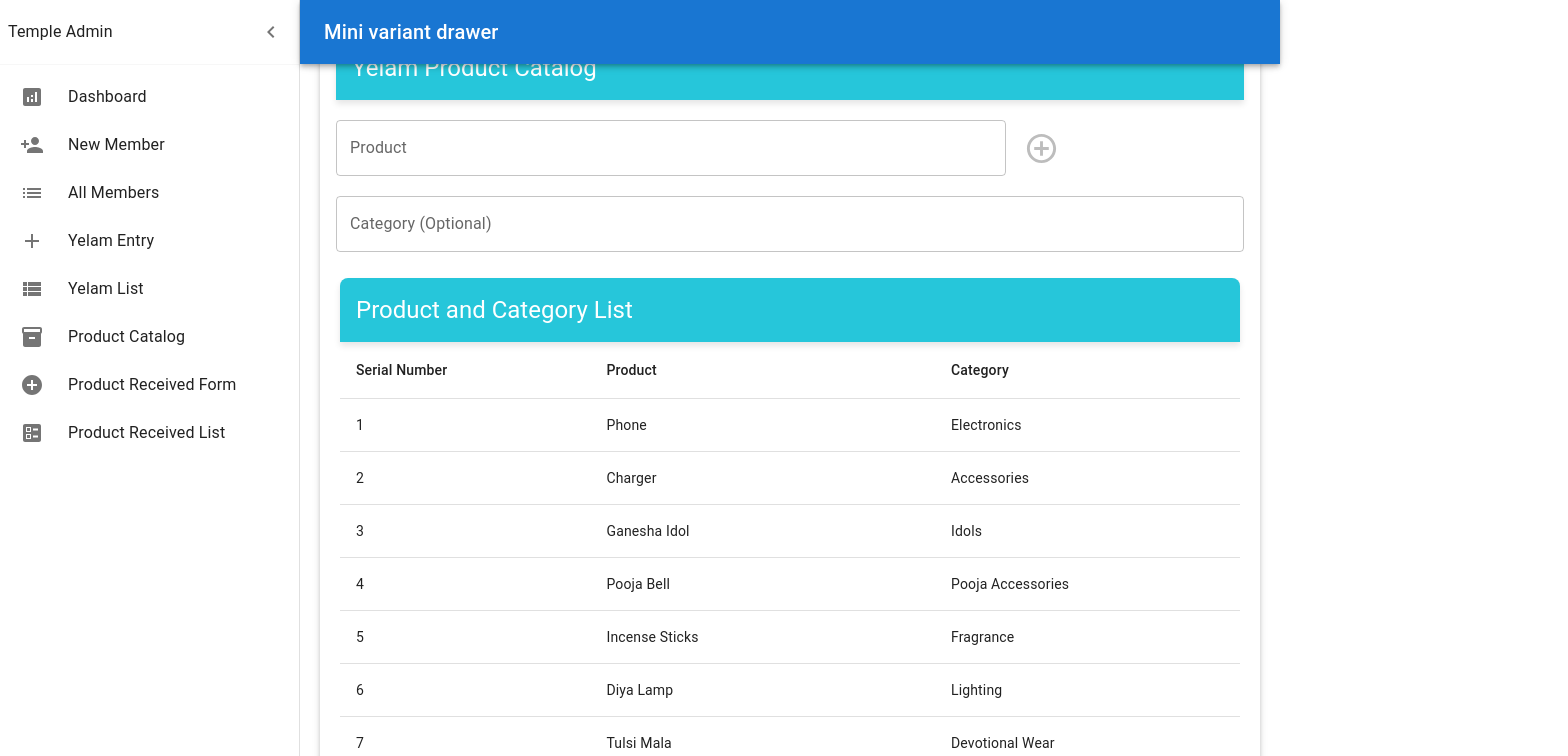
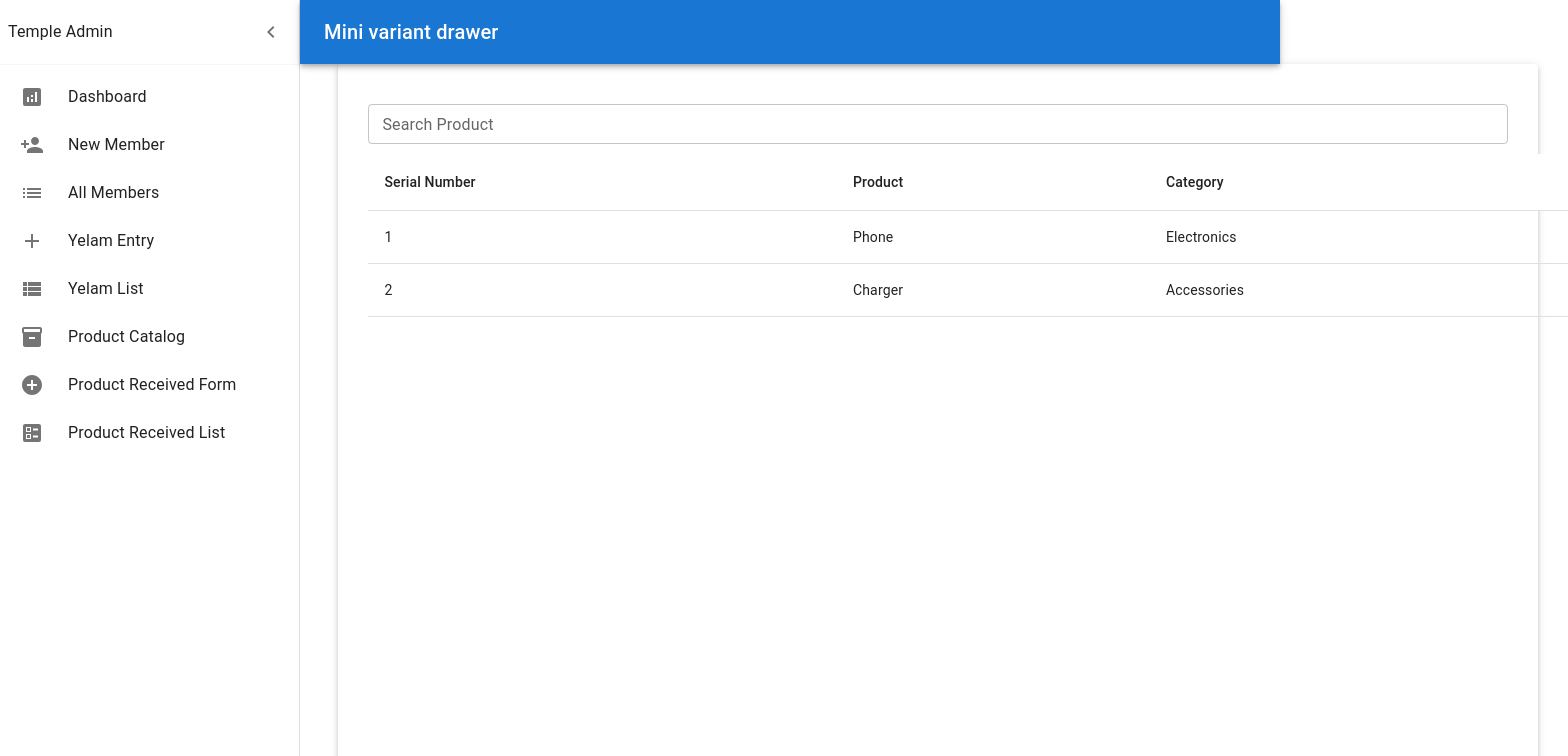
Before and after one commit to pattarkarthik/temple-admin, a React (Create React App) app: page /product-catalog in a window 1280 px wide. Shown: the top 756 px of the page, 1568 px wide, since content can reach past the window. Built offline with nearby package versions, Linux system fonts and the light colour scheme; the HTML template or start-up script is replaced by a standard one.

Commit message:
refactored Ui

```diff
--- /dev/null
+++ b/src/components/Catalog.js
@@ -0,0 +1,223 @@
+import { useState } from "react";
+import Paper from "@mui/material/Paper";
+import Table from "@mui/material/Table";
+import TableBody from "@mui/material/TableBody";
+import TableCell from "@mui/material/TableCell";
+import TableContainer from "@mui/material/TableContainer";
+import TableHead from "@mui/material/TableHead";
+import TableRow from "@mui/material/TableRow";
+import Box from "@mui/material/Box";
+import Button from "@mui/material/Button";
+import Modal from "@mui/material/Modal";
+import TextField from "@mui/material/TextField";
+import MenuItem from "@mui/material/MenuItem";
+
+const fields = [
+  { label: "Serial Number", name: "serialNumber", required: true },
+  { label: "Product", name: "Product", required: true },
+  { label: "Category", name: "Category", required: true },
+];
+
+const initialProducts = [
+  { serialNumber: 1, Product: "Phone", Category: "Electronics" },
+  { serialNumber: 2, Product: "Charger", Category: "Accessories" },
+];
+
+const categories = [
+  "Electronics",
+  "Accessories",
+  "Idols",
+  "Pooja Accessories",
+  "Fragrance",
+  "Lighting",
+  "Devotional Wear",
+  "Pooja Essentials",
+  "Furnishings",
+];
+
+export default function Catalog() {
+  const [rows, setRows] = useState(initialProducts);
+  const [filteredRows, setFilteredRows] = useState(initialProducts);
+  const [isModalOpen, setModalOpen] = useState(false);
+  const [newProduct, setNewProduct] = useState({ Product: "", Category: "" });
+  const [error, setError] = useState({ Product: false, Category: false });
+  const [searchInput, setSearchInput] = useState("");
+  const [suggestions, setSuggestions] = useState([]);
+
+  const handleModalOpen = () => setModalOpen(true);
+  const handleModalClose = () => {
+    setModalOpen(false);
+    setNewProduct({ Product: "", Category: "" });
+    setError({ Product: false, Category: false });
+  };
+
+  const handleAddProduct = () => {
+    const errors = {
+      Product: !newProduct.Product.trim(),
+      Category: !newProduct.Category.trim(),
+    };
+
+    if (errors.Product || errors.Category) {
+      setError(errors);
+      return;
+    }
+
+    const newSerialNumber =
+      rows.length > 0 ? rows[rows.length - 1].serialNumber + 1 : 1;
+    const updatedProduct = { ...newProduct, serialNumber: newSerialNumber };
+
+    setRows((prev) => [...prev, updatedProduct]);
+    setFilteredRows((prev) => [...prev, updatedProduct]);
+    handleModalClose();
+  };
+
+  const handleInputChange = (e) => {
+    const { name, value } = e.target;
+    setNewProduct((prev) => ({ ...prev, [name]: value }));
+    setError((prev) => ({ ...prev, [name]: false }));
+  };
+
+  const handleSearchChange = (e) => {
+    const value = e.target.value.toLowerCase();
+    let filteredData = rows.filter((row) =>
+      Object.values(row).some((field) =>
+        String(field).toLowerCase().includes(value)
+      )
+    );
+
+    setFilteredRows(filteredData);
+  };
+
+  const handleSuggestionClick = (product) => {
+    setFilteredRows([product]);
+    setSearchInput(product.Product);
+    setSuggestions([]);
+  };
+
+  return (
+    <Paper
+      elevation={3}
+      sx={{ padding: "30px", width: "100%", minWidth: "1200px" }}
+    >
+      <Box height={10} />
+      <TextField
+        fullWidth
+        label="Search Product"
+        onChange={(e) => handleSearchChange(e)}
+        size="small"
+      />
+      {suggestions.length > 0 && (
+        <ul
+          style={{
+            listStyleType: "none",
+            margin: 0,
+            padding: "10px",
+            border: "1px solid #ccc",
+            maxHeight: "150px",
+            overflowY: "auto",
+            position: "absolute",
+            backgroundColor: "white",
+            zIndex: 1,
+            width: "300px",
+          }}
+        >
+          {suggestions.map((product) => (
+            <li
+              key={product.serialNumber}
+              onClick={() => handleSuggestionClick(product)}
+              style={{
+                padding: "5px",
+                cursor: "pointer",
+              }}
+            >
+              {product.Product}
+            </li>
+          ))}
+        </ul>
+      )}
+      <Box height={10} />
+      {filteredRows.length === 0 ? (
+        <Box textAlign="center" mt={2}>
+          <Button variant="contained" color="primary" onClick={handleModalOpen}>
+            Add Product
+          </Button>
+        </Box>
+      ) : (
+        <TableContainer
+          sx={{ overflowY: "auto", maxHeight: "650px", minWidth: "1200px" }}
+        >
+          <Table stickyHeader aria-label="sticky table">
+            <TableHead>
+              <TableRow>
+                {fields.map((field) => (
+                  <TableCell key={field.name}>{field.label}</TableCell>
+                ))}
+              </TableRow>
+            </TableHead>
+            <TableBody>
+              {filteredRows.map((row) => (
+                <TableRow key={row.serialNumber}>
+                  {fields.map((field) => (
+                    <TableCell key={field.name}>{row[field.name]}</TableCell>
+                  ))}
+                </TableRow>
+              ))}
+            </TableBody>
+          </Table>
+        </TableContainer>
+      )}
+
+      {/* Add Product Modal */}
+      <Modal open={isModalOpen} onClose={handleModalClose}>
+        <Paper
+          sx={{
+            position: "absolute",
+            top: "50%",
+            left: "50%",
+            transform: "translate(-50%, -50%)",
+            padding: "20px",
+            width: "400px",
+          }}
+        >
+          <h3>Add New Product</h3>
+          <TextField
+            fullWidth
+            label="Product Name"
+            name="Product"
+            value={newProduct.Product}
+            onChange={handleInputChange}
+            margin="normal"
+            error={error.Product}
+            helperText={error.Product ? "Product Name is required" : ""}
+          />
+          <TextField
+            fullWidth
+            select
+            label="Category"
+            name="Category"
+            value={newProduct.Category}
+            onChange={handleInputChange}
+            margin="normal"
+            error={error.Category}
+            helperText={error.Category ? "Category is required" : ""}
+          >
+            {categories.map((category) => (
+              <MenuItem key={category} value={category}>
+                {category}
+              </MenuItem>
+            ))}
+          </TextField>
+          <Box mt={2} textAlign="right">
+            <Button
+              variant="contained"
+              color="primary"
+              onClick={handleAddProduct}
+            >
+              Add
+            </Button>
+          </Box>
+        </Paper>
+      </Modal>
+    </Paper>
+  );
+}
--- a/src/pages/AllMembers.js
+++ b/src/pages/AllMembers.js
@@ -71,7 +71,6 @@ const AllMembers = () => {
         maxWidth: "75%",
         minHeight: "750px",
         maxHeight: "750px",
-
         marginBottom: "50px",
       }}
     >
--- a/src/pages/NewMember.js
+++ b/src/pages/NewMember.js
@@ -7,7 +7,6 @@ function NewMember() {
   const [avatar, setAvatar] = useState(null);
 
   const fields = [
-    // Pulli Id and Names
     { label: "Pulli ID (Primary Key)", name: "pulliID", required: true },
     { label: "Family Name", name: "familyName", required: true },
     { label: "Name", name: "name", required: true },
@@ -84,7 +83,6 @@ function NewMember() {
         marginTop: "5%",
         marginLeft: "3%",
         marginRight: "5%",
-
         padding: "10px",
       }}
     >
--- a/src/pages/YelamProductCatalog.js
+++ b/src/pages/YelamProductCatalog.js
@@ -19,13 +19,8 @@ import {
   Autocomplete,
 } from "@mui/material";
 import AddCircleOutlineIcon from "@mui/icons-material/AddCircleOutline"; // Correct icon import
-
-const StyledCardHeader = styled(CardHeader)(({ theme }) => ({
-  backgroundColor: "rgba(38, 198, 218)",
-  color: theme.palette.common.white,
-  borderRadius: "8px 8px 0 0",
-  boxShadow: "0 4px 6px rgba(0, 0, 0, 0.1)",
-}));
+import TableList from "../components/TableList";
+import Catalog from "../components/Catalog";
 
 function YelamProductCatalog() {
   const [data, setData] = useState([
@@ -40,10 +35,18 @@ function YelamProductCatalog() {
     { serialNumber: 9, Product: "Kumkum Powder", Category: "Pooja Essentials" },
     { serialNumber: 10, Product: "Temple Bell", Category: "Pooja Accessories" },
     { serialNumber: 11, Product: "Pooja Mat", Category: "Furnishings" },
-    { serialNumber: 12, Product: "Sacred Thread", Category: "Pooja Essentials" },
+    {
+      serialNumber: 12,
+      Product: "Sacred Thread",
+      Category: "Pooja Essentials",
+    },
     { serialNumber: 13, Product: "Brass Idol of Lakshmi", Category: "Idols" },
     { serialNumber: 14, Product: "Camphor Tablets", Category: "Fragrance" },
-    { serialNumber: 15, Product: "Rudraksha Beads", Category: "Devotional Wear" }
+    {
+      serialNumber: 15,
+      Product: "Rudraksha Beads",
+      Category: "Devotional Wear",
+    },
   ]);
 
   const [newProduct, setNewProduct] = useState("");
@@ -76,15 +79,20 @@ function YelamProductCatalog() {
   };
 
   return (
-    <Grid container justifyContent="center" sx={{ padding: "20px" }}>
-      <Grid item xs={12}>
-        <Card elevation={3}>
-          <CardContent>
-            <StyledCardHeader title="Yelam Product Catalog"  sx={{ marginBottom: "20px" }}/>
-
-            <Box sx={{ display: "flex", gap: "10px", alignItems: "center", width: '200px' }}>
+    <Box
+      sx={{
+        display: "flex",
+        marginTop: "5%",
+        marginLeft: "3%",
+        minHeight: "750px",
+        maxHeight: "750px",
+        maxWidth: "75%",
+        marginBottom: "50px",
+      }}
+    >
+      {/* <Box sx={{ display: "flex" }}>
+        <Box>
           <Autocomplete
-
             value={newProduct}
             onInputChange={(event, newValue) => setNewProduct(newValue)}
             onChange={(event, newValue) => handleAddEntry(newValue)}
@@ -115,7 +123,7 @@ function YelamProductCatalog() {
             <AddCircleOutlineIcon fontSize="large" />
           </IconButton>
         </Box>
-
+        <Box>
           <TextField
             label="Category (Optional)"
             value={category}
@@ -123,39 +131,12 @@ function YelamProductCatalog() {
             fullWidth
             sx={{ marginTop: "20px" }}
           />
-          </CardContent>
+        </Box>
+      </Box>
 
-          {/* Table Section */}
-          <Paper elevation={0} sx={{ padding: "10px 20px" }}>
-          <StyledCardHeader title="Product and Category List" />
-
-            {/* <Typography variant="h6" gutterBottom>
-              Product and Category List
-            </Typography> */}
-            <TableContainer>
-              <Table>
-                <TableHead>
-                  <TableRow>
-                    <TableCell>Serial Number</TableCell>
-                    <TableCell>Product</TableCell>
-                    <TableCell>Category</TableCell>
-                  </TableRow>
-                </TableHead>
-                <TableBody>
-                  {data.map((row) => (
-                    <TableRow key={row.serialNumber}>
-                      <TableCell>{row.serialNumber}</TableCell>
-                      <TableCell>{row.Product}</TableCell>
-                      <TableCell>{row.Category}</TableCell>
-                    </TableRow>
-                  ))}
-                </TableBody>
-              </Table>
-            </TableContainer>
-          </Paper>
-        </Card>
-      </Grid>
-    </Grid>
+      <TableList /> */}
+      <Catalog />
+    </Box>
   );
 }
 
```
Lines whose indentation alone changed are shown as unchanged.
